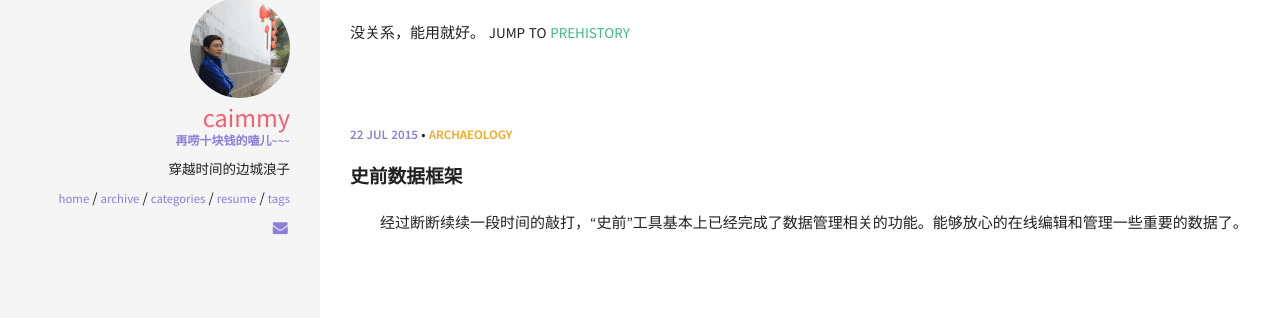
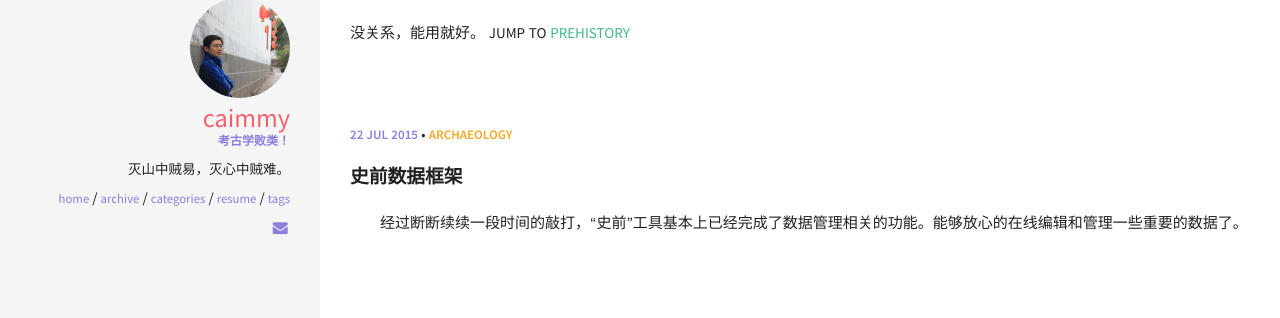
Before and after one commit to caimmy/caimmy.github.io, a Jekyll site: the page built from index.html, in a window 1280 px wide. Shown: the part 1674-1992 px from the top of the page. Built offline with Jekyll 4.4.1, drawn with Linux system fonts in a browser that asks for light colours.

Commit message:
modify introduce info

```diff
--- a/_config.yml
+++ b/_config.yml
@@ -35,8 +35,8 @@ kramdown:
 owner:
   name: caimmy
   avatar: person-logo.png
-  job: "再唠十块钱的嗑儿~~~"
-  bio: "穿越时间的边城浪子"
+  job: "考古学败类！"
+  bio: "灭山中贼易，灭心中贼难。"
   email: "caimmy@hotmail.com"
   disqus-shortname:
   twitter: #username
```
